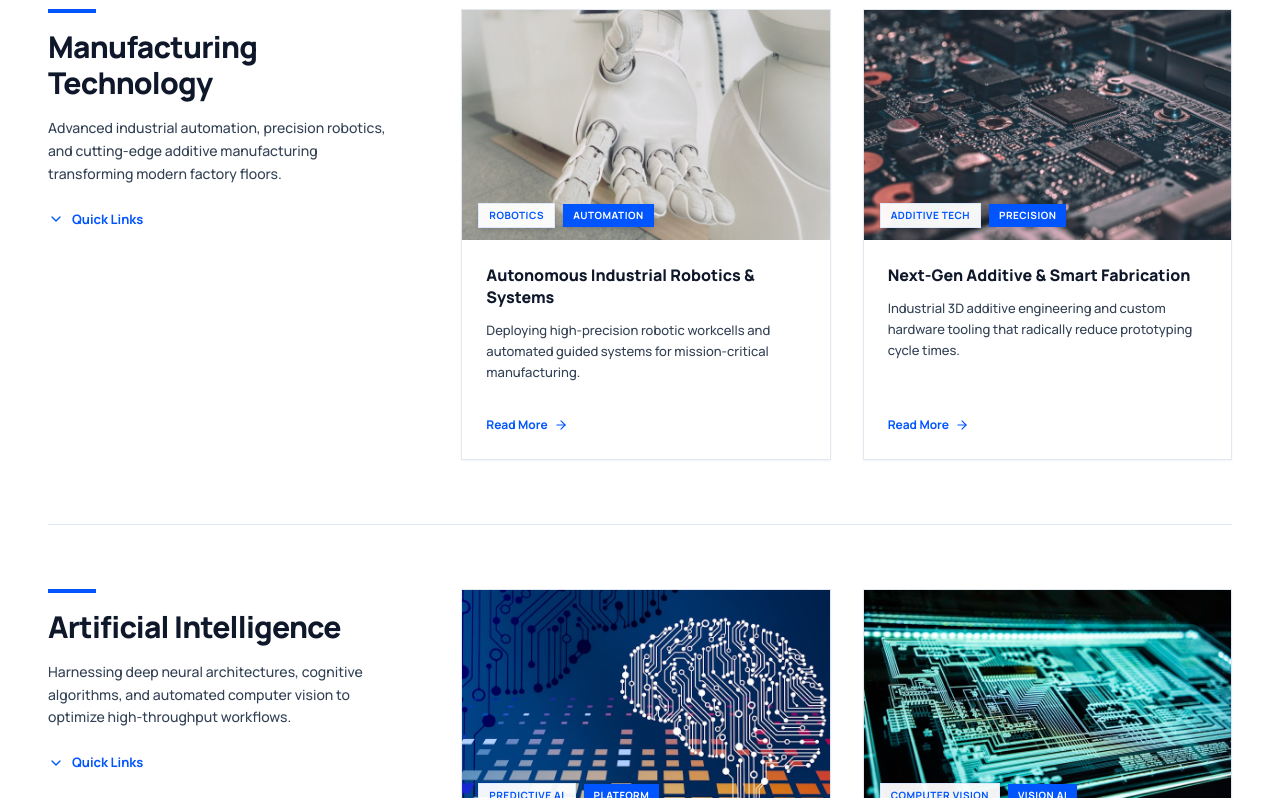
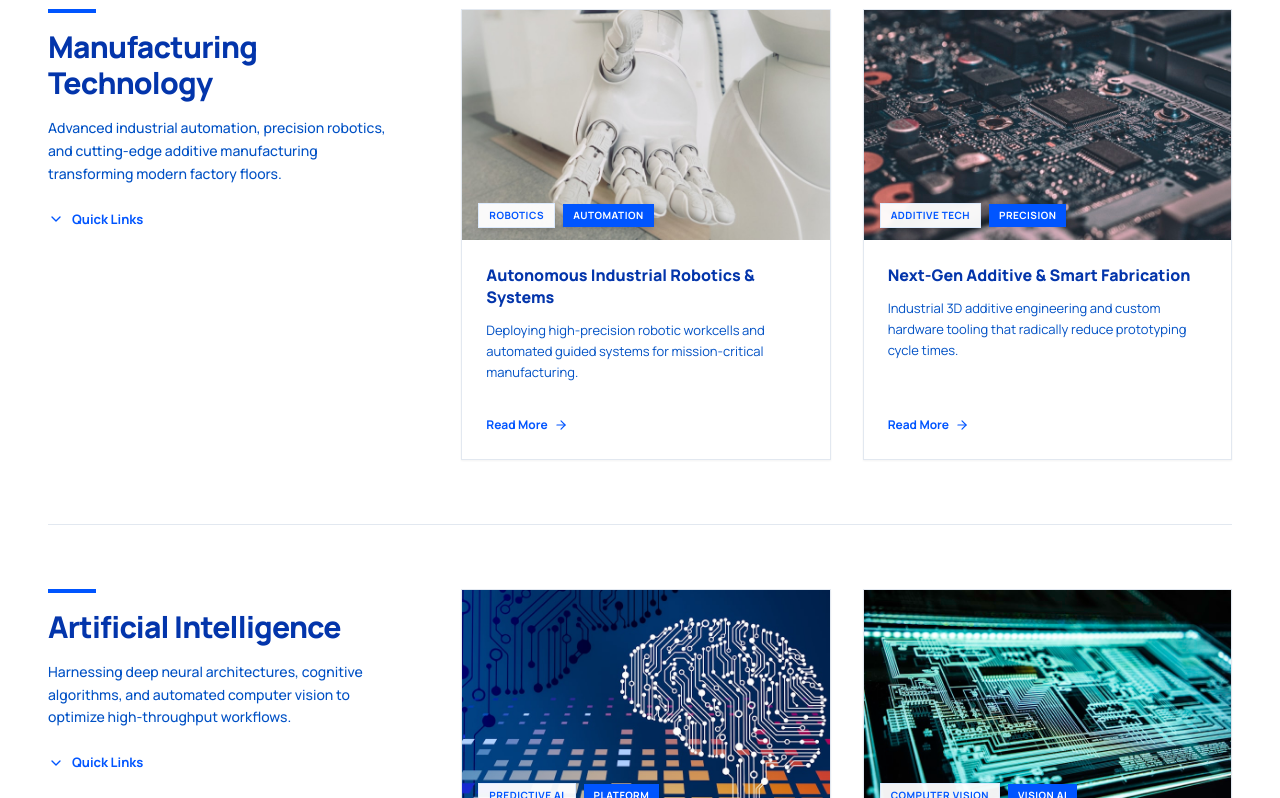
Before and after one commit to shantanukumar2026/totaltech-new, a Next.js app: page / in a window 1280 px wide. Shown: the part 855-1653 px from the top of the page. Built offline with nearby package versions, Linux system fonts and the light colour scheme.

Commit message:
05/09/2026 12.45

```diff
--- a/src/app/layout.tsx
+++ b/src/app/layout.tsx
@@ -40,7 +40,7 @@ export default function RootLayout({
 }) {
   return (
     <html lang="en" className={`${manrope.variable} ${geist.variable} h-full antialiased`}>
-      <body className="min-h-full flex flex-col font-sans font-medium selection:bg-[#0062FF] selection:text-white bg-[#F8FBFE] text-[#1E293B]">
+      <body className="min-h-full flex flex-col font-sans font-medium selection:bg-[#0062FF] selection:text-white bg-[#F8FBFE] text-[#0335ab]">
         {children}
       </body>
     </html>
--- a/src/app/page.tsx
+++ b/src/app/page.tsx
@@ -10,7 +10,7 @@ export default function Home() {
   const [searchOpen, setSearchOpen] = useState(false);
 
   return (
-    <main className="min-h-screen techno-blue-mesh text-[#0F172A] flex flex-col font-sans selection:bg-[#0085f4] selection:text-white">
+    <main className="min-h-screen techno-blue-mesh text-[#0335ab] flex flex-col font-sans selection:bg-[#0085f4] selection:text-white">
       <SearchModal
         isOpen={searchOpen}
         onClose={() => setSearchOpen(false)}
@@ -24,12 +24,12 @@ export default function Home() {
 
       <CardShowcase />
 
-      <footer className="mt-auto bg-white border-t border-[#D2E4F9] py-8 px-4 sm:px-6 lg:px-8 text-center text-xs text-[#475569]">
+      <footer className="mt-auto bg-white border-t border-[#D2E4F9] py-8 px-4 sm:px-6 lg:px-8 text-center text-xs text-[#0051c5]">
         <div className="max-w-6xl mx-auto flex flex-col sm:flex-row items-center justify-between gap-4">
-          <p className="font-semibold text-[#0F172A]">
+          <p className="font-semibold text-[#0335ab]">
             © {new Date().getFullYear()} Total Tech. All Rights Reserved.
           </p>
-          <div className="flex items-center gap-6 text-xs text-[#475569]">
+          <div className="flex items-center gap-6 text-xs text-[#0051c5] font-medium">
             <a href="#" className="hover:text-[#0055FF] transition-colors">Privacy</a>
             <a href="#" className="hover:text-[#0055FF] transition-colors">Terms</a>
             <a href="#" className="hover:text-[#0055FF] transition-colors">Security</a>
--- a/src/components/CardShowcase.tsx
+++ b/src/components/CardShowcase.tsx
@@ -216,18 +216,18 @@ export default function CardShowcase() {
               <div className="lg:col-span-4 flex flex-col justify-start">
                 <div className="w-12 h-1 bg-[#0055FF] mb-4" />
 
-                <h2 className="text-2xl sm:text-3xl font-black text-[#0F172A] tracking-tight mb-4">
+                <h2 className="text-2xl sm:text-3xl font-black text-[#0335ab] tracking-tight mb-4">
                   {section.title}
                 </h2>
 
-                <p className="text-sm text-[#334155] leading-relaxed mb-6">
+                <p className="text-sm text-[#0051c5] leading-relaxed mb-6 font-medium">
                   {section.description}
                 </p>
 
                 <div className="relative">
                   <button
                     onClick={() => toggle(section.id)}
-                    className="inline-flex items-center gap-2 text-[13px] font-bold text-[#0055FF] hover:text-[#0040C1] transition-colors cursor-pointer"
+                    className="inline-flex items-center gap-2 text-[13px] font-bold text-[#0055FF] hover:text-[#0335ab] transition-colors cursor-pointer"
                   >
                     <ChevronDown
                       className={`w-4 h-4 transition-transform duration-200 ${
@@ -243,7 +243,7 @@ export default function CardShowcase() {
                         <a
                           key={i}
                           href={link.href}
-                          className="flex items-center gap-2 text-xs font-semibold text-[#334155] hover:text-[#0055FF] transition-colors"
+                          className="flex items-center gap-2 text-xs font-semibold text-[#0051c5] hover:text-[#0055FF] transition-colors"
                         >
                           <ArrowRight className="w-3 h-3 text-[#0055FF]" />
                           <span>{link.label}</span>
@@ -285,11 +285,11 @@ export default function CardShowcase() {
                         </div>
 
                         <div className="p-6">
-                          <h3 className="text-[15px] sm:text-base font-extrabold text-[#0F172A] leading-snug group-hover:text-[#0055FF] transition-colors">
+                          <h3 className="text-[15px] sm:text-base font-extrabold text-[#0335ab] leading-snug group-hover:text-[#0055FF] transition-colors">
                             {card.title}
                           </h3>
 
-                          <p className="text-xs sm:text-[13px] text-[#334155] mt-3 leading-relaxed">
+                          <p className="text-xs sm:text-[13px] text-[#0051c5] mt-3 leading-relaxed font-normal">
                             {card.description}
                           </p>
                         </div>
--- a/src/components/Navbar.tsx
+++ b/src/components/Navbar.tsx
@@ -573,7 +573,7 @@ export default function Navbar({ onOpenSearch }: NavbarProps) {
                       onMouseEnter={() => setActiveSubcatId(subcat.id)}
                       className={`w-full text-left px-5 py-3.5 text-xs sm:text-[13px] transition-all flex items-center gap-3 group relative cursor-pointer ${isSubActive
                         ? "bg-white text-[#0055FF] font-bold shadow-xs"
-                        : "text-[#475569] hover:text-[#0055FF] hover:bg-white/80 font-medium"
+                        : "text-[#0051c5] hover:text-[#0055FF] hover:bg-white/80 font-medium"
                         }`}
                     >
 
@@ -602,7 +602,7 @@ export default function Navbar({ onOpenSearch }: NavbarProps) {
                     <div className="p-1.5 bg-[#F0F7FF] border border-[#0055FF]/30 text-[#0055FF]">
                       {React.createElement(currentSubcategory.icon, { className: "w-4 h-4" })}
                     </div>
-                    <h3 className="text-lg sm:text-xl font-bold text-[#0B192C] font-sans tracking-tight">
+                    <h3 className="text-lg sm:text-xl font-bold text-[#0335ab] font-sans tracking-tight">
                       {currentSubcategory.heading}
                     </h3>
                   </div>
@@ -622,14 +622,14 @@ export default function Navbar({ onOpenSearch }: NavbarProps) {
                           </div>
 
                           <div className="flex-1">
-                            <div className="flex items-center gap-1.5 text-xs sm:text-sm font-bold text-[#0B192C] group-hover:text-[#0055FF] transition-colors">
+                            <div className="flex items-center gap-1.5 text-xs sm:text-sm font-bold text-[#0335ab] group-hover:text-[#0055FF] transition-colors">
                               <span>{item.title}</span>
                               <span className="text-[#0055FF] font-black text-xs group-hover:translate-x-1 transition-all inline-block">
                                 &gt;
                               </span>
                             </div>
 
-                            <p className="text-[11.5px] text-[#64748B] mt-1 leading-relaxed font-normal group-hover:text-[#1E293B] transition-colors">
+                            <p className="text-[11.5px] text-[#0051c5] mt-1 leading-relaxed font-normal group-hover:text-[#0335ab] transition-colors">
                               {item.desc}
                             </p>
                           </div>
--- a/src/components/SearchModal.tsx
+++ b/src/components/SearchModal.tsx
@@ -57,13 +57,13 @@ export default function SearchModal({ isOpen, onClose, onSearchSubmit }: SearchM
             value={query}
             onChange={(e) => setQuery(e.target.value)}
             autoFocus
-            className="w-full bg-transparent text-[#0B192C] placeholder-[#8C9BAE] focus:outline-none text-[15px] font-medium"
+            className="w-full bg-transparent text-[#0335ab] placeholder-[#8C9BAE] focus:outline-none text-[15px] font-medium"
           />
           {query && (
             <button
               type="button"
               onClick={() => setQuery("")}
-              className="text-[#8C9BAE] hover:text-[#0B192C] p-1.5 mr-2 cursor-pointer transition-colors"
+              className="text-[#8C9BAE] hover:text-[#0335ab] p-1.5 mr-2 cursor-pointer transition-colors"
             >
               <X className="w-4 h-4" />
             </button>
@@ -78,7 +78,7 @@ export default function SearchModal({ isOpen, onClose, onSearchSubmit }: SearchM
           <button
             type="button"
             onClick={onClose}
-            className="ml-2.5 px-2.5 py-2 text-xs font-mono text-[#64748B] hover:text-[#0B192C] hover:bg-[#F0F6FE] border border-[#D2E4F9] transition-colors cursor-pointer rounded-none"
+            className="ml-2.5 px-2.5 py-2 text-xs font-mono text-[#0051c5] hover:text-[#0335ab] hover:bg-[#F0F6FE] border border-[#D2E4F9] transition-colors cursor-pointer rounded-none"
           >
             ESC
           </button>
```
